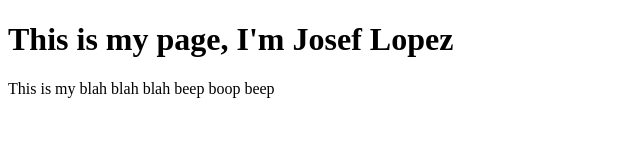
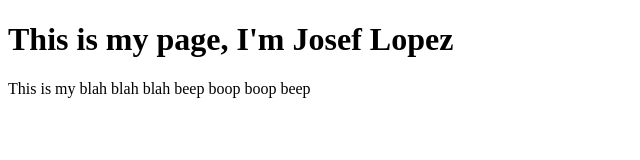
Before and after one commit to JosefELopez/JosefELopez.github.io, a plain HTML site: page index.html in a window 1280 px wide. Shown: the full height of the page, 0-640 px from the left. Drawn offline with Linux system fonts and the light colour scheme.

```diff
--- a/index.html
+++ b/index.html
@@ -7,6 +7,6 @@
   <body>
     <!-- control + foward slash = parts the computer won't read -->
     <h1>This is my page, I'm Josef Lopez</h1>
-    <p>This is my blah blah blah beep boop beep</p>
+    <p>This is my blah blah blah beep boop boop beep</p>
   </body>
 </html>
```
